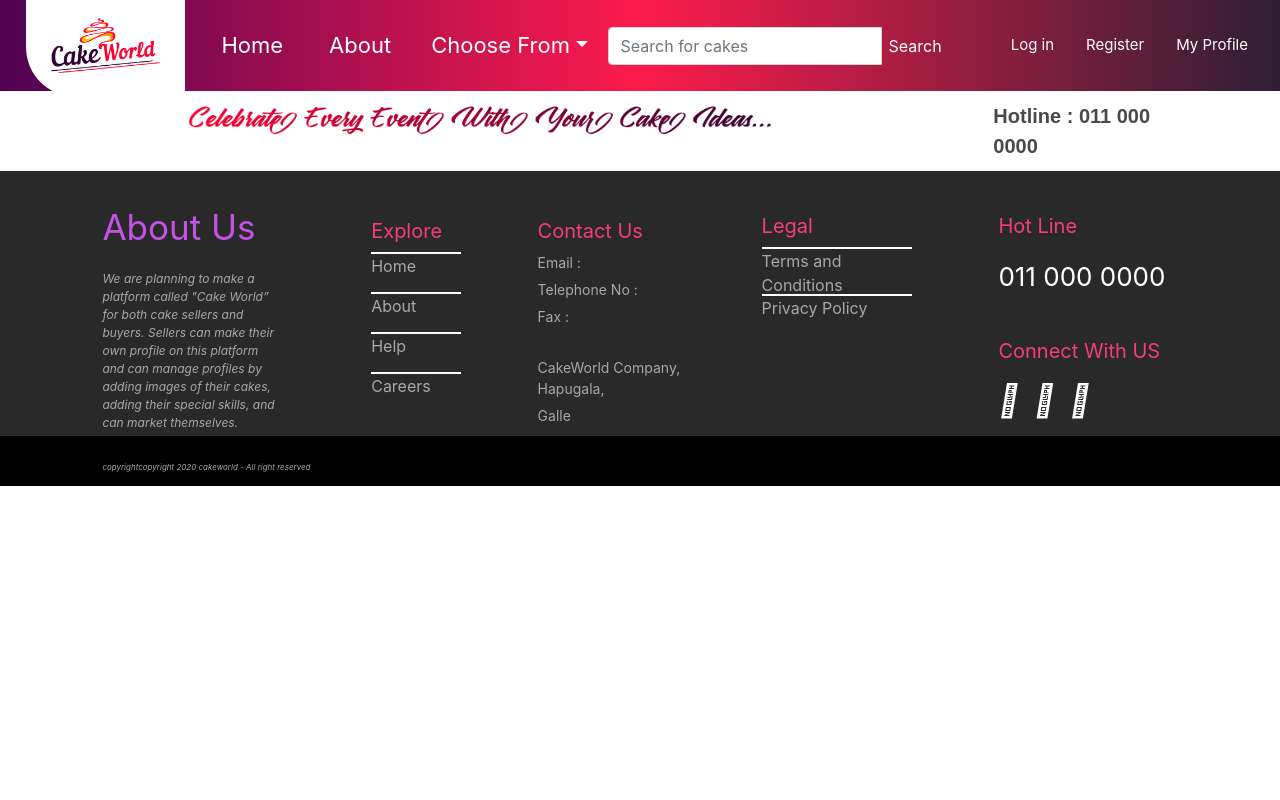
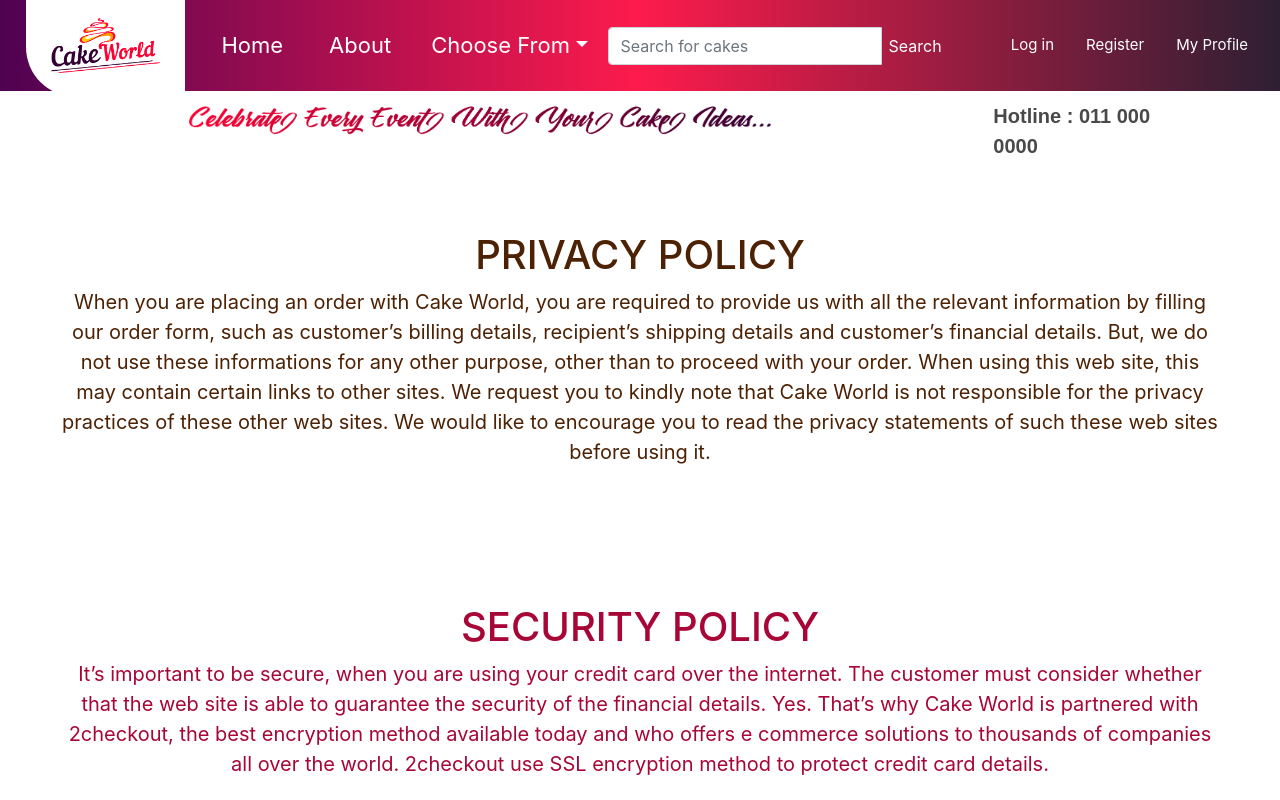
Before and after one commit to dumindack/Front_End, a React (Create React App) app: page /Privacy in a window 1280 px wide. Shown: the top 800 px of the page. Built offline with nearby package versions, Linux system fonts and the light colour scheme.

Commit message:
added privacy  page

```diff
--- a/src/App.js
+++ b/src/App.js
@@ -3,7 +3,8 @@
 import Navigationbar from './components/Navigationbar';
 import { Route, BrowserRouter } from "react-router-dom";
 import Home from './components/Pages/Home';
-import Footer from '../src/components/Footer'
+import Footer from '../src/components/Footer';
+import Privacy from './components/Pages/Privacy';
 
 
   class App extends Component{
@@ -17,7 +18,11 @@
               </div>
           </div>
 
-
+          <div>
+            <Route path="/Privacy">
+              <Privacy/>
+            </Route>
+          </div>
 
 
           <div>
--- /dev/null
+++ b/src/components/CSS/Privacy.css
@@ -0,0 +1,15 @@
+.header {
+    padding: 60px;
+    text-align: center;
+    background: hsl(0, 0%, 100%);
+    color: rgb(77, 33, 3);
+    font-size: 20px;
+  }
+
+  .header1 {
+    padding: 60px;
+    text-align: center;
+    background: hsl(0, 0%, 100%);
+    color: rgb(167, 6, 54);
+    font-size: 20px;
+  }
--- a/src/components/Footer.js
+++ b/src/components/Footer.js
@@ -1,5 +1,6 @@
 import React, { Component } from 'react'
 import './CSS/Footer.css'
+import '../components/Pages/Privacy'
 
 export class Footer extends Component {
     render() {
@@ -25,7 +26,7 @@
                             <p class="text">Sri Lanka</p>
                         </div>
                         <div id="legal">
-                            <p id="txt3">Legal</p> <a class="link1" href="#">Terms and Conditions</a> <a class="link1" href="/">Privacy Policy</a>
+                            <p id="txt3">Legal</p> <a class="link1" href="#">Terms and Conditions</a> <a class="link1" href="/Privacy">Privacy Policy</a>
                         </div>
                         <div id="subscribe">
                             <p id="txt4">Hot Line </p>
--- /dev/null
+++ b/src/components/Pages/Privacy.js
@@ -0,0 +1,31 @@
+import React, { Component } from 'react';
+import '../CSS/Privacy.css';
+
+export class Privacy extends Component {
+  render() {
+    return (
+      <div>
+        <div>
+              <div class="header" >
+                <h1>PRIVACY POLICY</h1>
+                <p>When you are placing an order with Cake World, you are required to provide us with all the relevant information by filling our order form, such as customer’s billing details,
+                  recipient’s shipping details and customer’s financial details. But, we do not use these informations for any other purpose, other than to proceed with your order. When using
+                  this web site, this may contain certain links to other sites. We request you to kindly note that Cake World
+                   is not responsible for the privacy practices of these other web sites. We would like to encourage you to read the privacy statements of such these web sites before using it.</p>
+              </div>
+
+              <div class="header1" >
+                <h1>SECURITY POLICY</h1>
+                <p>It’s important to be secure, when you are using your credit card over the internet. The customer must consider whether that
+                  the web site is able to guarantee the security of the financial details. Yes. That’s why Cake World is partnered with 2checkout,
+                  the best encryption method available today and who offers e commerce solutions to thousands of companies all over the world. 2checkout
+                  use SSL encryption method to protect credit card details.</p>
+              </div>
+
+        </div>
+      </div>
+    )
+  }
+}
+
+export default Privacy
```
Also changed, not shown: 1 other file (tests, documents, lock files or other folders).
